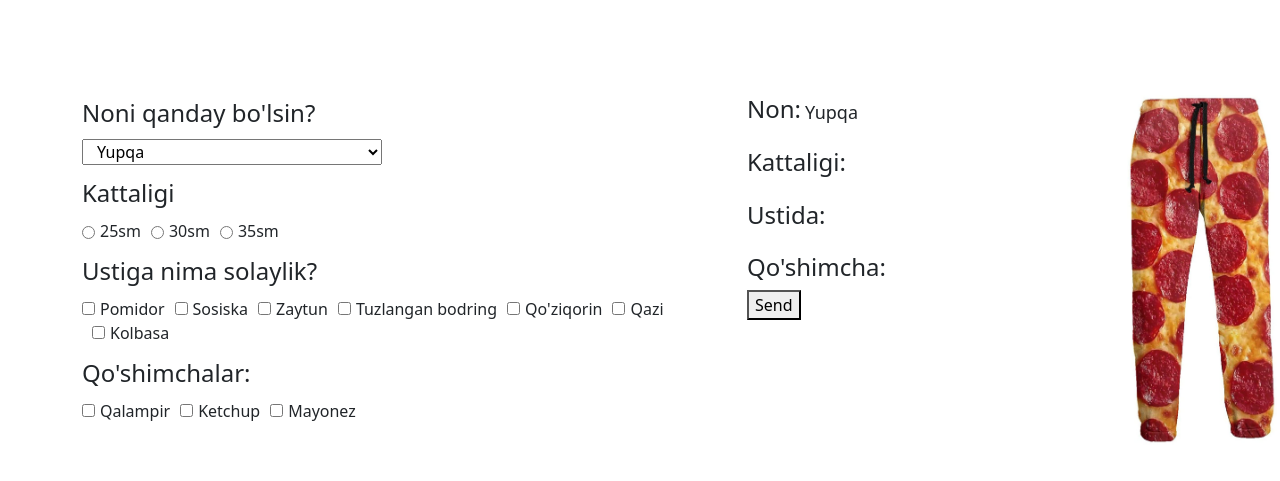
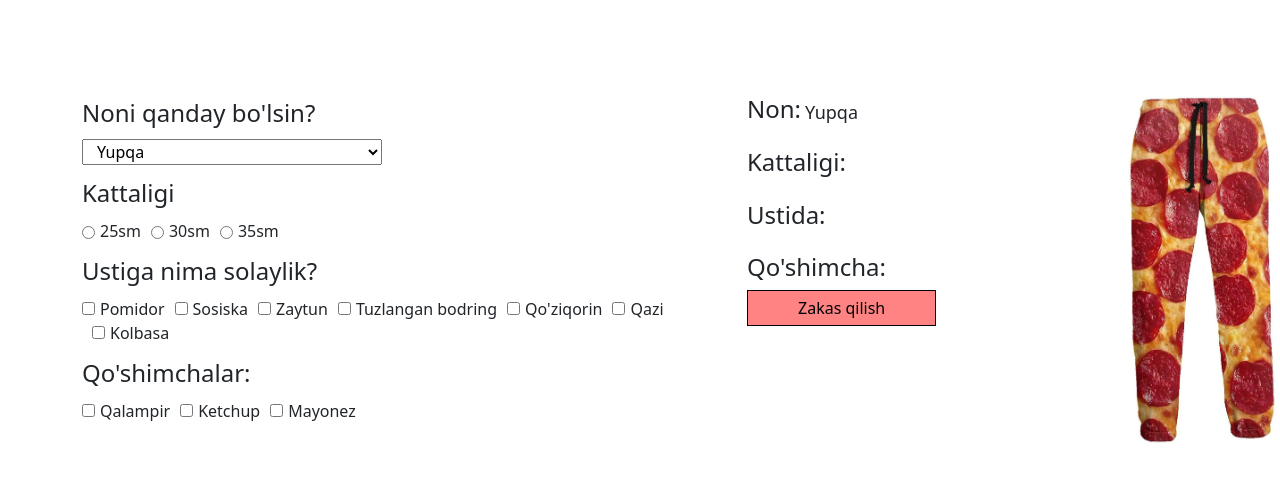
Before and after one commit to ikhtiyorovich-pro/pizza-exam-3, a plain HTML site: page index.html in a window 1280 px wide. Shown: the part 101-582 px from the top of the page. Drawn offline with Linux system fonts and the light colour scheme.

Commit message:
next changes

```diff
--- a/index.html
+++ b/index.html
@@ -16,7 +16,7 @@
     <div class="container">
       <div class="row">
         <div class="col-md-7 form__wrapper">
-          <form class="form" action="https://echo.htmlacademy.ru">
+          <form class="form" id="form-id" action="https://echo.htmlacademy.ru">
             <div class="bread-wrapper">
               <legend class="bread-thick-thin-legend">
                 Noni qanday bo'lsin?
@@ -54,6 +54,7 @@
             <h4 class="result-headings">Qo'shimcha:</h4>
             <ul class="additional-result-item"></ul>
           </div>
+          <button class="button" type="submit" form="form-id">Zakas qilish</button>
         </div>
         <div class="col-1">
           <img
--- a/js/index.js
+++ b/js/index.js
@@ -20,7 +20,6 @@ var elBreadLabel = document.createElement("label"); // Qalin yupqa selectidagi l
 var elBreadOptionthin = document.createElement("option"); // Qalin yupqa selectidagi yupqa non optioni
 var elBreadOptionthick = document.createElement("option"); // Qalin yupqa selectidagi qalin non optioni
 var elInputAndLabelWrapper = document.createElement("div");
-var elPizzaButton = document.createElement("button"); // Bu sayt buttoni
 
 //Append Childlar
 elForm.appendChild(elBreadWrapper);
@@ -33,14 +32,13 @@ elBreadSelect.appendChild(elBreadOptionthin);
 elBreadSelect.appendChild(elBreadOptionthick);
 elPizzaSizeWrapper.appendChild(elInputAndLabelWrapper);
 elPizzaTop.appendChild(elPizzaTopSalts);
-elResultWrapper.appendChild(elPizzaButton);
+
 
 elBreadSelect.setAttribute("class", "select");
 
 elBreadOptionthin.textContent = "Yupqa"; // Selectdagi yupqa non text contenti
 elBreadOptionthick.textContent = "Qalin"; // Selectdagi qalin non text contenti
 
-elPizzaButton.textContent = "Send";
 
 elBreadOptionthin.className = "thin-bread";
 
--- a/styles/style.css
+++ b/styles/style.css
@@ -17,12 +17,15 @@ body{
 }
 
 .radio-span{
+  cursor: pointer;
   margin-left: 5px;
 }
 .salts-span{
+  cursor: pointer;
   margin-left: 5px;
 }
 .additional-span{
+  cursor: pointer;
   margin-left: 5px;
 }
 
@@ -58,3 +61,9 @@ body{
 .result-top-salts{
   margin-top: 5px;
 }
+
+.button{
+  padding: 5px 50px;
+  border: 1px solid black;
+background-color: rgba(255, 0, 0, 0.486);
+}
```
